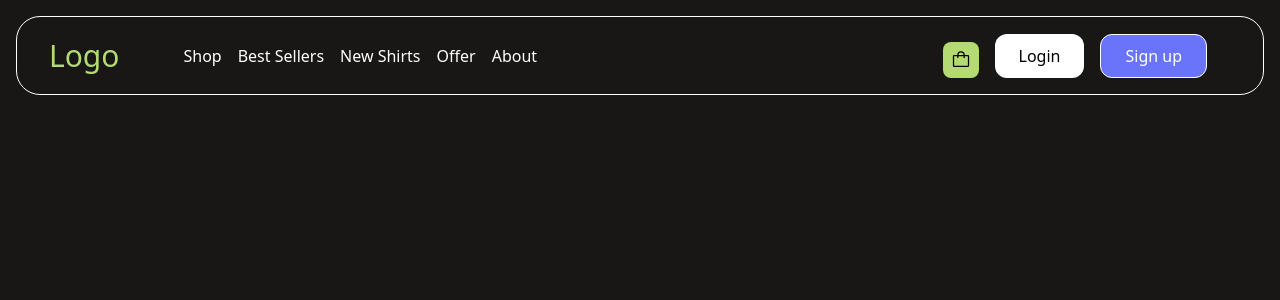
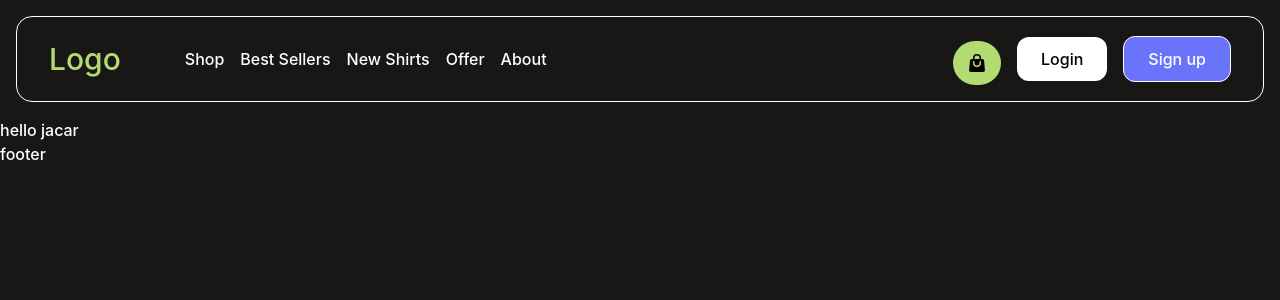
Before and after one commit to Mahdi-Mnx/Sports-Store, a React (Vite) app: page / in a window 1280 px wide. Shown: the top 300 px of the page. Built offline with nearby package versions, Linux system fonts and the light colour scheme.

Commit message:
added more files and Router setup

```diff
--- a/src/App.jsx
+++ b/src/App.jsx
@@ -1,9 +1,18 @@
-import Header from "./Components/Header";
-
+import { BrowserRouter as Router, Route, Routes } from "react-router-dom";
+import Layout from "./Components/Layout";
+import Home from "./Pages/Home"
+import Product from "./Pages/Product";
 function App() {
   return (
     <>
-      <Header />
+     <Router>
+      <Routes>
+        <Route path="/" element={<Layout/>}>
+          <Route index element={<Home/>} />
+          <Route path="/product" element={<Product/>}/>
+        </Route>
+      </Routes>
+     </Router>
     </>
   );
 }
--- a/src/Components/Header.jsx
+++ b/src/Components/Header.jsx
@@ -1,10 +1,9 @@
 import React from "react";
-import { PiBag, PiShoppingBag, PiShoppingCart } from "react-icons/pi";
-
+import { HiMiniShoppingBag } from "react-icons/hi2";
 const Header = () => {
   return (
     <div className="container max-w-screen-xl p-4 ">
-      <div className="w-full border border-white flex items-center rounded-3xl p-4 px-8 justify-between">
+      <div className="w-full border border-white flex items-center rounded-2xl p-4 px-8 justify-between">
         <div className="flex items-center">
           <p className="text-[30px] text-primary">Logo</p>
           <div className="ml-16">
@@ -17,12 +16,12 @@ const Header = () => {
             </ul>
           </div>
         </div>
-        <div className="flex gap-4 pr-6">
-          <button className=" bg-primary px-2 py-2 rounded-lg items-center justify-center flex text-[20px] mt-2">
-            <PiBag />
+        <div className="flex gap-4 items-center">
+          <button className=" bg-primary px-3.5 hover:bg-primary/85  py-3 rounded-full items-center justify-center flex text-[20px] mt-2">
+            <HiMiniShoppingBag className="text-black" />
           </button>
-          <button className="text-black bg-white rounded-xl px-6">Login</button>
-          <button className="text-white border border-white bg-secondery rounded-xl px-6">
+          <button className="text-black bg-white rounded-xl hover:bg-white/95 py-2.5 px-6">Login</button>
+          <button className="text-white border border-white py-2.5 hover:bg-secondery/85 bg-secondery rounded-xl px-6">
             Sign up
           </button>
         </div>
--- /dev/null
+++ b/src/Components/Layout.jsx
@@ -0,0 +1,16 @@
+import React from 'react'
+import Header from './Header'
+import Footer from "./Footer"
+import { Outlet } from 'react-router-dom'
+
+const Layout = () => {
+  return (
+    <>
+        <Header/>
+        <Outlet/>
+        <Footer/>
+    </>
+  )
+}
+
+export default Layout
--- /dev/null
+++ b/src/Pages/Home.jsx
@@ -0,0 +1,20 @@
+// eslint-disable-next-line no-unused-vars
+import React from 'react'
+import { motion } from "framer-motion";
+const home = () => {
+  return (
+    <>
+       <motion.section
+        className="container max-w-screen-xl"
+        initial={{ opacity: 0, y: 50 }}
+        whileInView={{ opacity: 1, y: 0 }}
+        transition={{ duration: 0.5 }}
+        viewport={{ once: true }}
+      >
+       hello jacar
+      </motion.section>
+    </>
+  )
+}
+
+export default home
--- /dev/null
+++ b/src/Pages/Product.jsx
@@ -0,0 +1,9 @@
+import React from 'react'
+
+const Product = () => {
+  return (
+    <div>Product</div>
+  )
+}
+
+export default Product
--- /dev/null
+++ b/src/Pages/Store.jsx
@@ -0,0 +1,9 @@
+import React from 'react'
+
+const Store = () => {
+  return (
+    <div>Store</div>
+  )
+}
+
+export default Store
--- a/src/index.css
+++ b/src/index.css
@@ -1,10 +1,15 @@
 @tailwind base;
 @tailwind components;
 @tailwind utilities;
-@import url("https://fonts.googleapis.com/css2?family=Roboto:ital,wght@0,100;0,300;0,400;0,500;0,700;0,900;1,100;1,300;1,400;1,500;1,700;1,900&family=Ubuntu:ital,wght@0,300;0,400;0,500;0,700;1,300;1,400;1,500;1,700&display=swap");
+
+@import url('https://fonts.googleapis.com/css2?family=Inter:wght@518&display=swap');
 
 body {
   background-color: rgb(24, 23, 21);
+  font-family: "Inter", sans-serif;
   margin: 0;
   padding: 0;
+  color: white;
+  font-weight: 518;
+  font-style: normal;
 }
```
Also changed, not shown: 1 other file (tests, documents, lock files or other folders).
